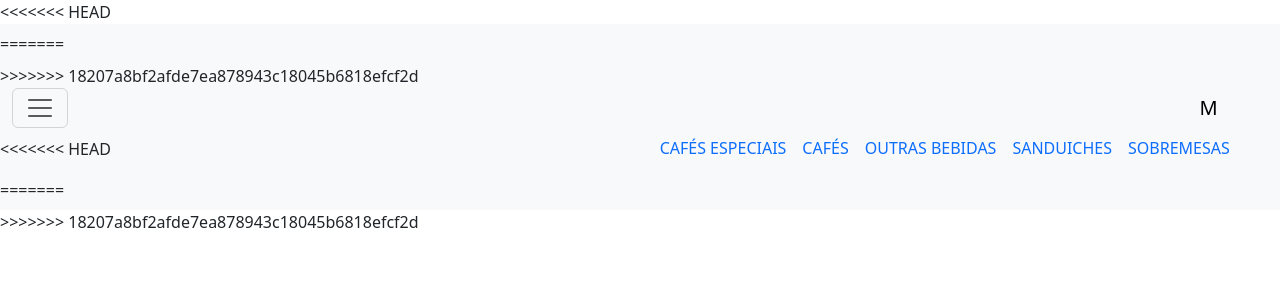
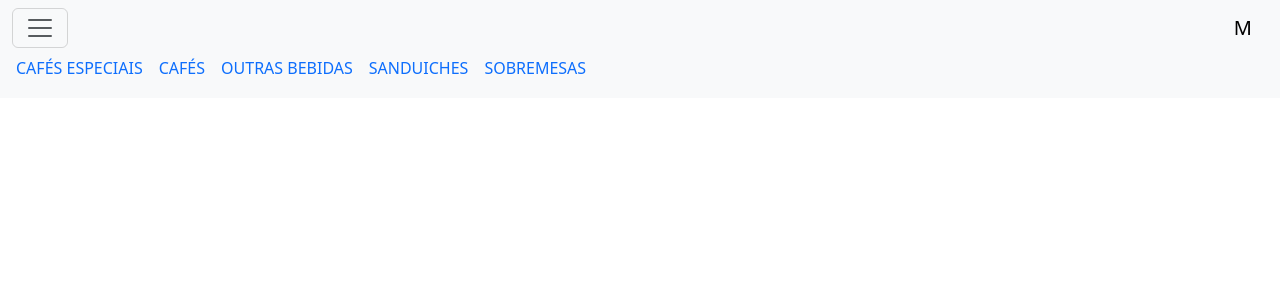
Before and after one commit to vbluuiza/projeto-cafeteria-cesar-school, a Python web app: template app/templates/index.html in a window 1280 px wide. Shown: the top 300 px of the page. Run offline with Jinja, Linux system fonts and the light colour scheme; the template is opened without the code that fills it, so the values that code supplies are empty.

Commit message:
:bug: fix: ajustes de conflito

```diff
--- /dev/null
+++ b/app/static/css/cardapio.css
@@ -0,0 +1,21 @@
+.nav-scroller {
+  overflow-x: auto;
+  -webkit-overflow-scrolling: touch;
+  scroll-snap-type: x mandatory;
+  scrollbar-width: none;
+  display: flex;
+}
+
+.nav-scroller::-webkit-scrollbar {
+  display: none;
+}
+
+.custom-nav {
+  display: flex;
+  flex-wrap: nowrap;
+}
+
+.custom-nav .nav-item {
+  scroll-snap-align: start;
+  flex: 0 0 auto;
+}
--- a/app/static/css/global.css
+++ b/app/static/css/pedido.css
@@ -1,41 +1,4 @@
-<<<<<<< HEAD
-.nav-scroller {
-  overflow-x: auto;
-  -webkit-overflow-scrolling: touch;
-  scroll-snap-type: x mandatory;
-  scrollbar-width: none;
-  display: flex;
-}
 
-.nav-scroller::-webkit-scrollbar {
-  display: none;
-}
-
-.custom-nav {
-  display: flex;
-  flex-wrap: nowrap;
-}
-
-.custom-nav .nav-item {
-  scroll-snap-align: start;
-  flex: 0 0 auto;
-=======
-/* Estilo para o navbar-brand com seta
-.navbar-brand.with-arrow {
-    position: relative;
-    padding-left: 1.5rem;
-    margin-left: auto;
-}
-
-.navbar-brand.with-arrow::before {
-    content: "←";
-    position: absolute;
-    left: 0;
-    top: 50%;
-}
-*/
-
-/*Novo*/
 .produto-header {
     position: relative;
 }
@@ -107,5 +70,4 @@
     text-align: right;
     color: #6c757d;
     font-size: 0.8rem;
->>>>>>> 18207a8bf2afde7ea878943c18045b6818efcf2d
 }
--- a/app/templates/index.html
+++ b/app/templates/index.html
@@ -5,18 +5,13 @@
     <meta charset="utf-8">
     <meta name="viewport" content="width=device-width, initial-scale=1">
     <title>Bootstrap demo</title>
-    <link rel="stylesheet" href="../static/css/global.css">
+    <link rel="stylesheet" href="../static/css/cardapio.css">
     <link href="https://cdn.jsdelivr.net/npm/bootstrap@5.3.6/dist/css/bootstrap.min.css" rel="stylesheet"
         integrity="sha384-4Q6Gf2aSP4eDXB8Miphtr37CMZZQ5oXLH2yaXMJ2w8e2ZtHTl7GptT4jmndRuHDT" crossorigin="anonymous">
 </head>
 
 <body>
-<<<<<<< HEAD
-    <nav class="navbar bg-body-tertiary ">
-=======
-
     <nav class="navbar bg-body-tertiary">
->>>>>>> 18207a8bf2afde7ea878943c18045b6818efcf2d
         <div class="container-fluid">
             <button class="navbar-toggler" type="button" data-bs-toggle="offcanvas" data-bs-target="#offcanvasNavbar"
                 aria-controls="offcanvasNavbar" aria-label="Toggle navigation">
@@ -31,11 +26,7 @@
                 <div class="offcanvas-body">
                     <ul class="navbar-nav justify-content-end flex-grow-1 pe-3">
                         <li class="nav-item">
-<<<<<<< HEAD
-                            <a class="nav-link active" aria-current="page" href="#">Novo pedido</a>
-=======
                             <a class="nav-link active" aria-current="page" href="pedido.html">Novo pedido</a>
->>>>>>> 18207a8bf2afde7ea878943c18045b6818efcf2d
                         </li>
                         <li class="nav-item">
                             <a class="nav-link" href="#">Pedidos</a>
@@ -44,7 +35,6 @@
             </div>
             <a class="navbar-brand" href="#">M</a>
         </div>
-<<<<<<< HEAD
         <div class="nav-scroller mx-3">
             <ul class="nav nav-underline flex-nowrap custom-nav" id="draggableNav">
                 <li class="nav-item">
@@ -70,9 +60,6 @@
 
         </div>
     </div>
-=======
-    </nav>
->>>>>>> 18207a8bf2afde7ea878943c18045b6818efcf2d
     <script src="https://cdn.jsdelivr.net/npm/swiper@11/swiper-element-bundle.min.js"></script>
     <script src="https://cdn.jsdelivr.net/npm/bootstrap@5.3.6/dist/js/bootstrap.bundle.min.js"
         integrity="sha384-j1CDi7MgGQ12Z7Qab0qlWQ/Qqz24Gc6BM0thvEMVjHnfYGF0rmFCozFSxQBxwHKO"
--- a/app/templates/pedido.html
+++ b/app/templates/pedido.html
@@ -5,7 +5,7 @@
     <meta charset="utf-8">
     <meta name="viewport" content="width=device-width, initial-scale=1">
     <title>Afrogato - Cafeteria</title>
-    <link rel="stylesheet" href="../static/css/global.css">
+    <link rel="stylesheet" href="../static/css/pedido.css">
     <link href="https://cdn.jsdelivr.net/npm/bootstrap@5.3.6/dist/css/bootstrap.min.css" rel="stylesheet"
         integrity="sha384-4Q6Gf2aSP4eDXB8Miphtr37CMZZQ5oXLH2yaXMJ2w8e2ZtHTl7GptT4jmndRuHDT" crossorigin="anonymous">
     <link rel="stylesheet" href="https://cdn.jsdelivr.net/npm/bootstrap-icons@1.11.1/font/bootstrap-icons.css">
```
